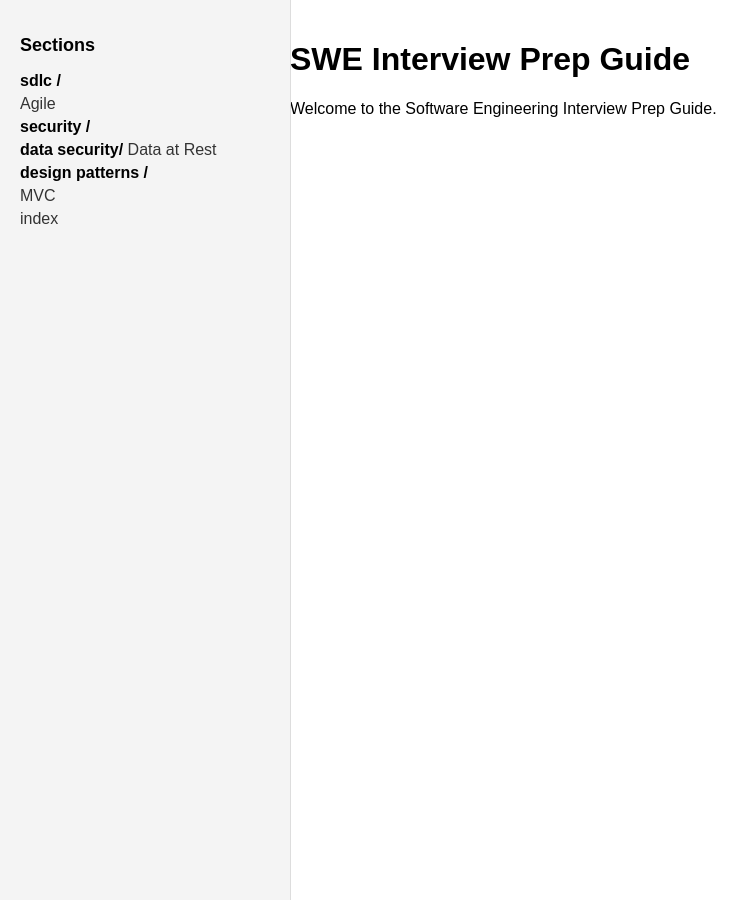
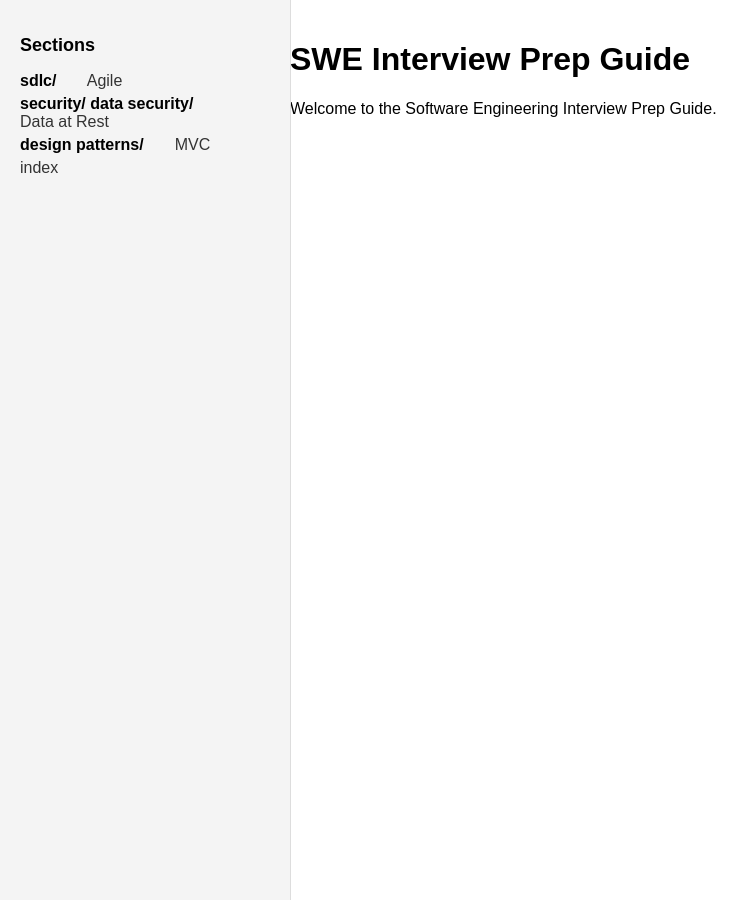
Before and after one commit to Mysteryy/Mysteryy.github.io, a Jekyll site: the page built from index.md, in a window 1280 px wide. Shown: the whole page, without its empty margins (0-755 px from the left). Built offline with Jekyll 4.4.1, drawn with Linux system fonts in a browser that asks for light colours.

Commit message:
Updating

```diff
--- a/_layouts/default.html
+++ b/_layouts/default.html
@@ -76,24 +76,26 @@
             {% if has_subfolders == false %}
                 <li><a href="{{ group.items[0].url }}">{{ section_name | replace: ".md", "" }}</a></li>
             {% else %}
-                <li><strong>{{ section_name }} /</strong></li>
                 <ul>
                     {% for section in group.items %}
                         {% assign path_parts = section.path | split: "/" %}
-
-                        {% if path_parts.size > 1 %}
                         <li>
-                                {% for part in path_parts offset: 1 %}
+                            {% for part in path_parts %}
                                 {% assign formatted_name = part | replace: "_", " " | titlecase %}
 
+                                {% capture indentation %}
+                                  {% for i in (1..forloop.index) %}
+                                    &nbsp;&nbsp;  <!-- Adds two spaces for each level -->
+                                  {% endfor %}
+                                {% endcapture %}
+
                                 {% if forloop.last %}
-                                        <a href="{{ section.url }}">{{ formatted_name | replace: ".md", "" }}</a>
+                                    <a href="{{ section.url }}">{{ indentation }}{{ formatted_name | replace: ".md", "" }}</a>
                                 {% else %}
                                     <strong>{{ formatted_name }}/</strong>
                                 {% endif %}
                             {% endfor %}
                         </li>
-                        {% endif %}
                     {% endfor %}
                 </ul>
             {% endif %}
```
Lines whose indentation alone changed are shown as unchanged.
